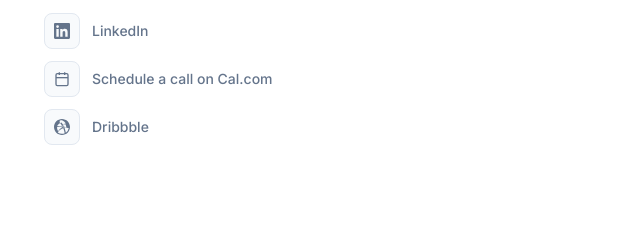
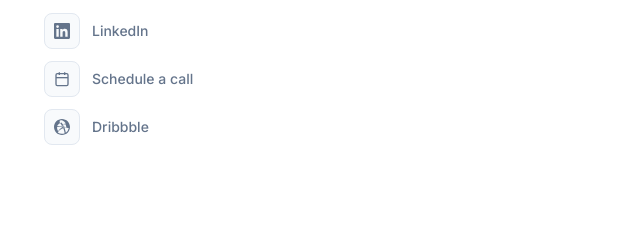
Before and after one commit to RajSidharthan/sidharthan-com, a website: page contact.html in a window 1280 px wide. Shown: the part 371-602 px from the top of the page, 60-700 px from the left. Drawn offline with Linux system fonts and the light colour scheme.

Commit message:
Remove 'on Cal.com' from contact page link

```diff
--- a/contact.html
+++ b/contact.html
@@ -118,7 +118,7 @@
               <span class="link-icon">
                 <svg width="16" height="16" viewBox="0 0 24 24" fill="none" stroke="currentColor" stroke-width="2"><rect x="3" y="4" width="18" height="18" rx="2"/><line x1="16" y1="2" x2="16" y2="6"/><line x1="8" y1="2" x2="8" y2="6"/><line x1="3" y1="10" x2="21" y2="10"/></svg>
               </span>
-              Schedule a call on Cal.com
+              Schedule a call
             </a>
             <a href="https://dribbble.com/rajsid" target="_blank" rel="noopener noreferrer" class="contact-link-item">
               <span class="link-icon">
```
